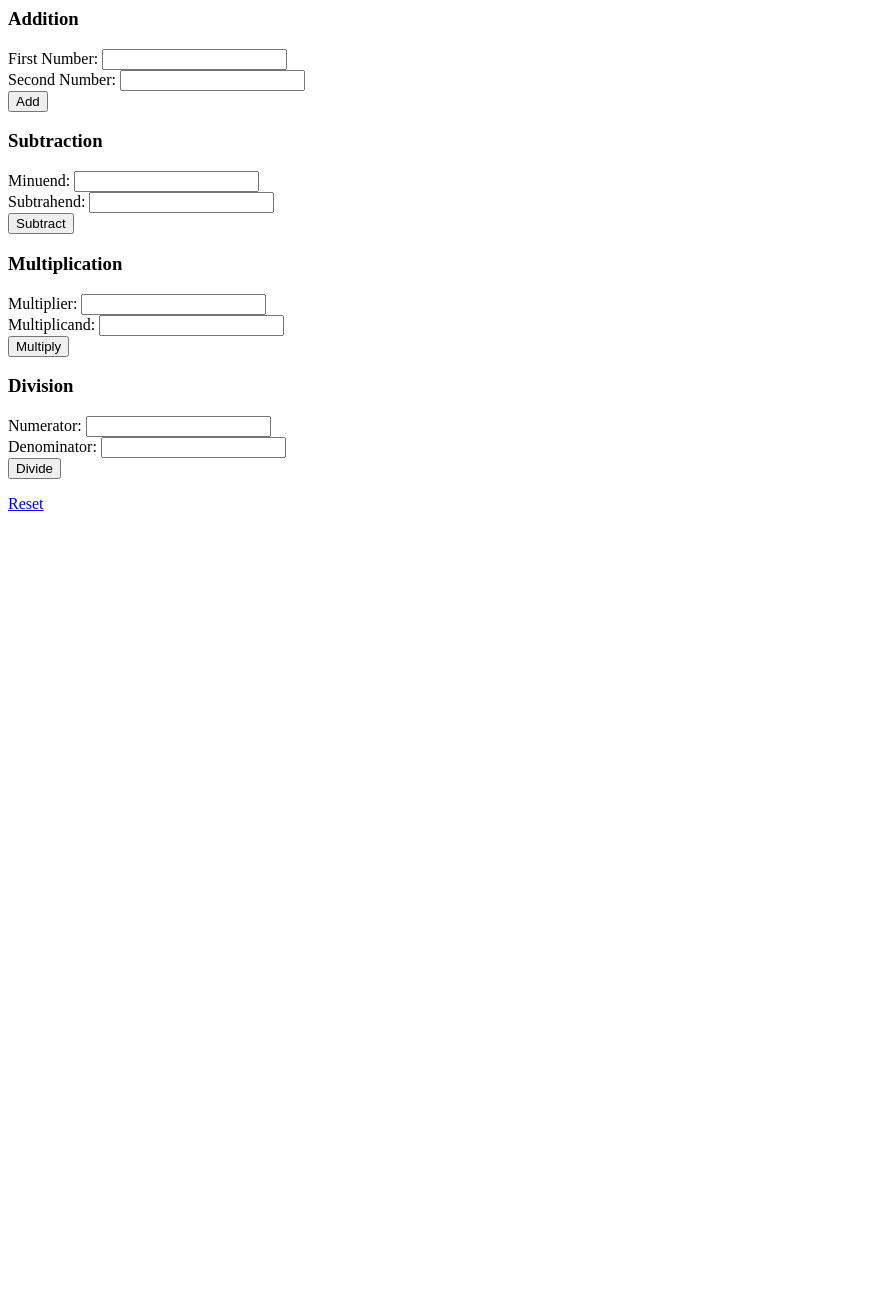
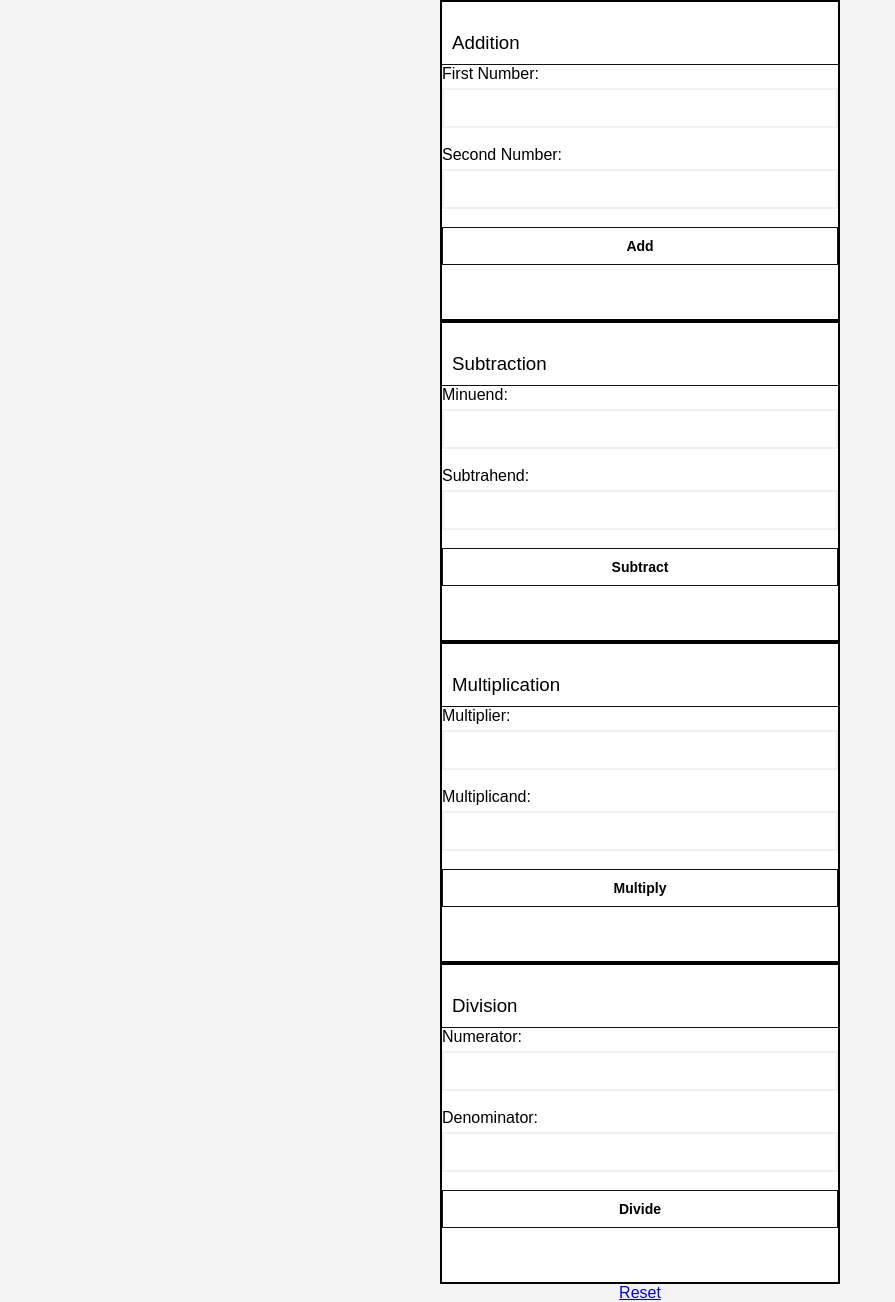
Before and after one commit to Klaynie/20-Mini-Javascript-Projects, a PHP site: page /PHP/CALCULATOR/index.php in a window 1280 px wide. Shown: the whole page, without its empty margins (0-895 px from the left). Before the commit the page ends 511 px from the top, so only its background shows below. Run offline with PHP 8.4, Linux system fonts and the light colour scheme.

Commit message:
Added Styling to PHP Calculator

```diff
--- a/PHP/CALCULATOR/index.php
+++ b/PHP/CALCULATOR/index.php
@@ -1,34 +1,51 @@
 <html>
+  <head>
+    <meta charset="UTF-8" />
+    <meta name="viewport" content="width=device-width, initial-scale=1.0" />
+    <link rel="stylesheet" href="style.css" />
+    <title>PHP Calculator</title>
+  </head>
   <body>
-
+  <div class="container">
     <h3>Addition</h3>
     <form method="get" action="addition.php">
-      First Number: <input type="number" name="add_first"><br>
-      Second Number: <input type="number" name="add_second"><br>
+      <label for="add_first">First Number:</label>
+      <input type="number" name="add_first"><br>
+      <label for="add_second">Second Number:</label>
+      <input type="number" name="add_second"><br>
       <button type="submit">Add</button><br>
     </form>
-
+  </div>
+  <div class="container">
     <h3>Subtraction</h3>
     <form method="get" action="subtraction.php">
-      Minuend: <input type="number" name="minuend"><br>
-      Subtrahend: <input type="number" name="subtrahend"><br>
+      <label for="minuend">Minuend:</label>
+      <input type="number" name="minuend"><br>
+      <label for="subtrahend">Subtrahend:</label>
+      <input type="number" name="subtrahend"><br>
       <button type="submit">Subtract</button><br>
     </form>
-
+  </div>
+  <div class="container">
     <h3>Multiplication</h3>
     <form method="get" action="multiplication.php">
-      Multiplier: <input type="number" name="multiplier"><br>
-      Multiplicand: <input type="number" name="multiplicand"><br>
+      <label for="multiplier">Multiplier:</label>
+      <input type="number" name="multiplier"><br>
+      <label for="multiplicand">Multiplicand:</label>
+      <input type="number" name="multiplicand"><br>
       <button type="submit">Multiply</button><br>
     </form>
-
+  </div>
+  <div class="container">
     <h3>Division</h3>
     <form method="get" action="division.php">
-      Numerator: <input type="number" name="div_num"><br>
-      Denominator: <input type="number" name="div_den"><br>
+      <label for="div_num">Numerator:</label>
+      <input type="number" name="div_num"><br>
+      <label for="div_den">Denominator:</label>
+      <input type="number" name="div_den"><br>
       <button type="submit">Divide</button><br>
     </form>
-
+  </div>
     <a href="index.php">Reset</a>
   </body>
 </html>
--- /dev/null
+++ b/PHP/CALCULATOR/style.css
@@ -0,0 +1,60 @@
+* {
+  box-sizing: border-box;
+}
+
+body {
+  background: #f4f4f4;
+  font-family: Arial, Helvetica, sans-serif;
+  display: flex;
+  flex-direction: column;
+  align-items: center;
+  min-height: 100vh;
+  margin: 0;
+}
+
+.container {
+  background-color: #fff;
+  border: 2px solid #000;
+  width: 400px;
+}
+
+.container label {
+  display: block;
+  margin-bottom: 5px;
+}
+
+.container input {
+  border: 2px solid #f0f0f0;
+  display: block;
+  width: 100%;
+  padding: 10px;
+  font-size: 14px;
+}
+
+button {
+  background-color: #fff;
+  border: solid 1px #111;
+  display: block;
+  width: 100%;
+  padding: 10px;
+  margin-bottom: 20px;
+  font-weight: bold;
+  font-size: 14px;
+  cursor: pointer;
+}
+
+main {
+  flex: 1;
+  padding: 10px 20px;
+}
+
+p,
+h3 {
+  background-color: #fff;
+  border-bottom: 1px solid #111;
+  padding: 10px;
+  display: flex;
+  justify-content: space-between;
+  font-weight: 300;
+  margin: 20px 0 0;
+}
```
Also changed, not shown: PHP/CALCULATOR/addition.php (+7 -1 lines), PHP/CALCULATOR/division.php (+7 -1 lines), PHP/CALCULATOR/multiplication.php (+7 -1 lines), PHP/CALCULATOR/subtraction.php (+7 -1 lines).
